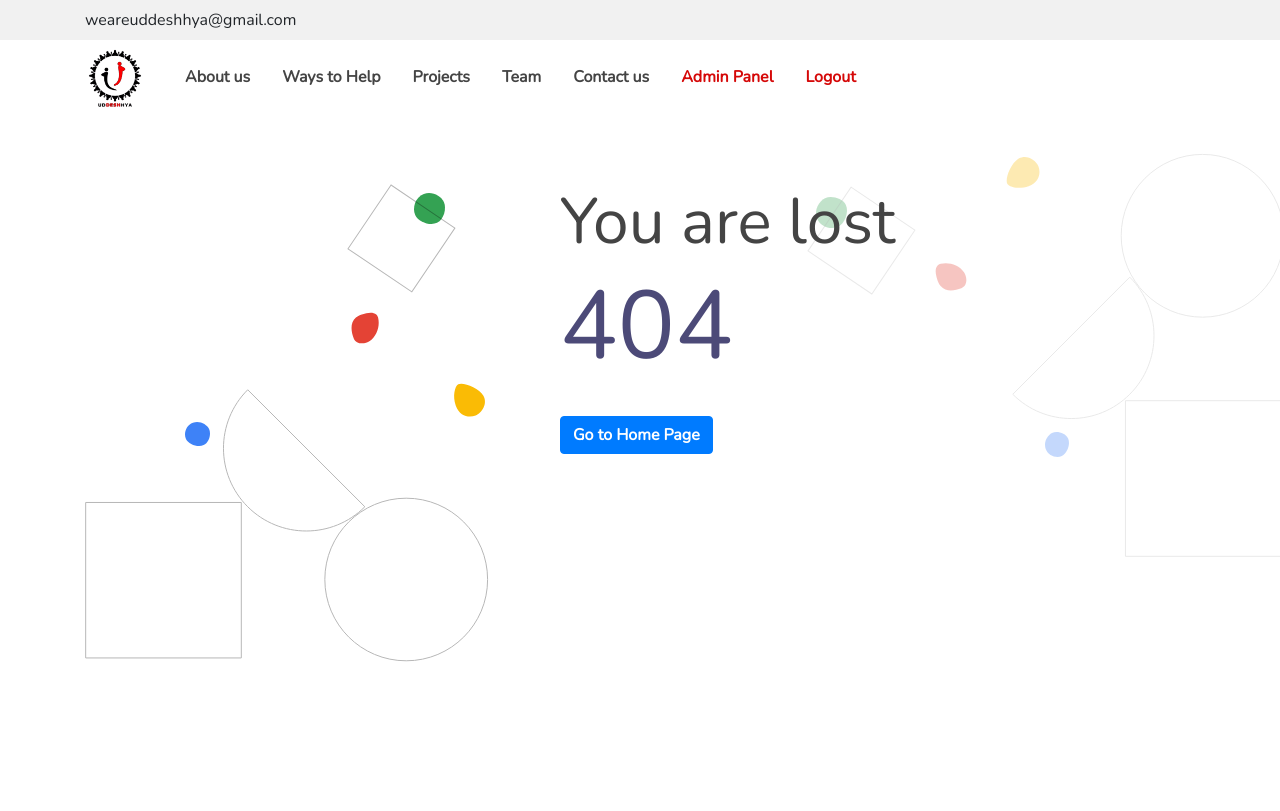
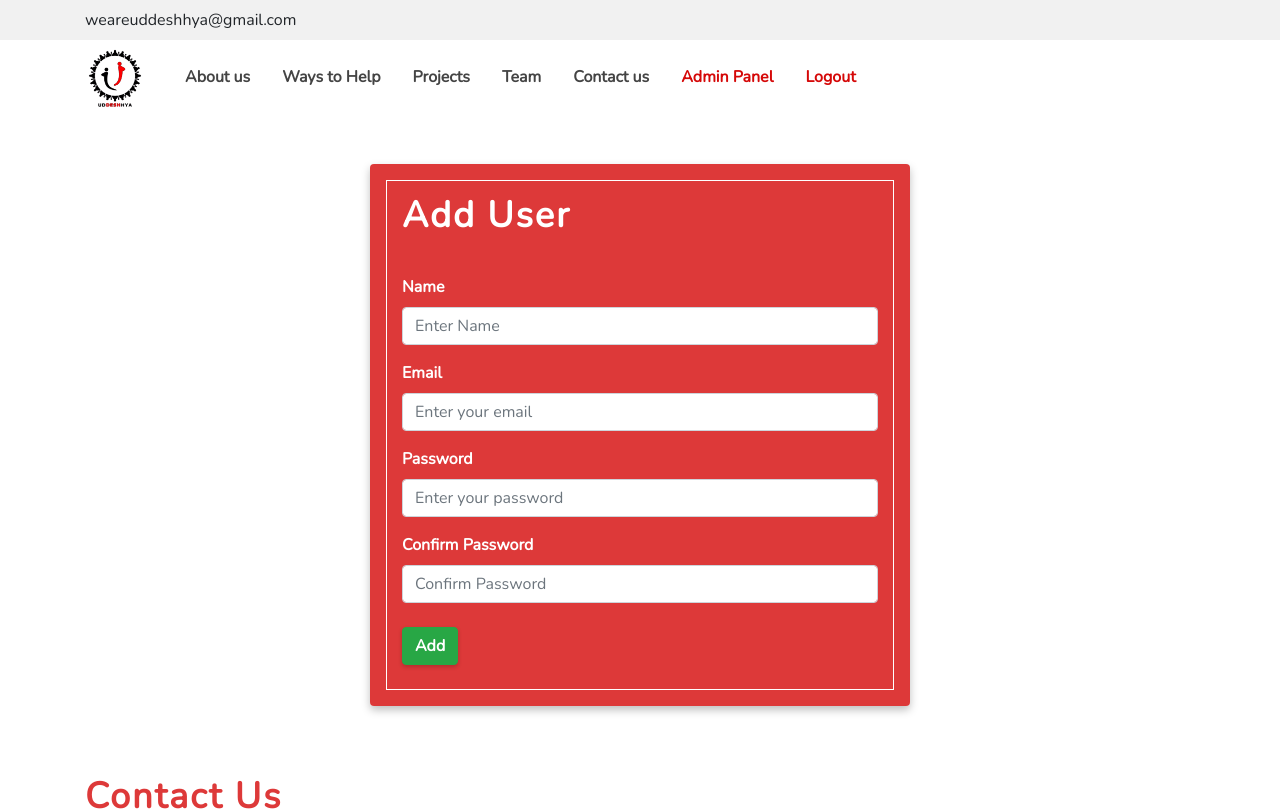
Before and after one commit to dsckiet/uddeshhya_frontend, a React (Create React App) app: page /add-user in a window 1280 px wide. Shown: the top 811 px of the page. Built offline with nearby package versions, Linux system fonts and the light colour scheme; sample sign-in values are in the browser's storage.

Commit message:
added add user page

```diff
--- a/src/App.js
+++ b/src/App.js
@@ -29,6 +29,7 @@ import ManageProjects from "./components/Admin/Projects/ManageProjects";
 import Teams from "./components/Admin/Teams/Teams";
 import MoneyDonations from "./components/Admin/Money Donations/MoneyDonations";
 import Applications from "./components/Admin/Volunteer Applications/Applications";
+import AddUser from "./components/Admin/Auth/Users/AddUser";
 
 const App = () => {
   return (
@@ -102,6 +103,12 @@ const App = () => {
           path="/money-donations"
           component={MoneyDonations}
         />
+        <ProtectedRoute
+          userRole={["admin"]}
+          exact
+          path="/add-user"
+          component={AddUser}
+        />
         <Route path="/unauthorized" component={UnAuth} />
         <Route path="*" component={NotFound} />
       </Switch>
--- /dev/null
+++ b/src/components/Admin/Auth/Users/AddUser.js
@@ -0,0 +1,154 @@
+import React, { useState, useContext } from "react";
+import { AuthContext } from "../../../../contexts/AuthProvider";
+import useInputState from "../../../../hooks/useInputState";
+import * as apiService from "../../../../utils/Services";
+
+const AddUser = ({ history }) => {
+  const Auth = useContext(AuthContext);
+
+  const [isLoading, setIsLoading] = useState(false);
+  const [name, handleNameChange] = useInputState("");
+  const [email, handleEmailChange] = useInputState("");
+  const [password, handlePasswordChange] = useInputState("");
+  const [confirmPassword, handleConfirmPasswordChange] = useInputState("");
+  const [message, setMessage] = useState("");
+
+  const handleSubmit = async e => {
+    e.preventDefault();
+    if (confirmPassword !== password) {
+      alert("Password does not match");
+    } else {
+      setIsLoading(true);
+      let body = {
+        name,
+        email,
+        password
+      };
+      try {
+        const response = await apiService.addUsers(body, {
+          headers: {
+            "x-auth-token": Auth.token
+          }
+        });
+        setMessage(response.data.message);
+        if (response.data.message === "success") {
+          history.push("/manage-users");
+        }
+        window.scrollTo(0, 0);
+      } catch (err) {
+        console.log(err.response.data.message);
+        setIsLoading(false);
+        setMessage(err.response.data.message);
+      }
+    }
+  };
+  return (
+    <div className="container">
+      <div className="row">
+        <div className="col-lg-6 mx-auto">
+          <div className="card mt-5">
+            <div className="main-box">
+              <form onSubmit={handleSubmit}>
+                <div className="container">
+                  <div className="row">
+                    <div className="col-12 abtmain mt-2">
+                      <p style={{ color: "#fff" }}>Add User</p>
+                    </div>
+                    <div className="col-lg-12 mt-3">
+                      <label>Name</label>
+                      <input
+                        type="text"
+                        name="name"
+                        onChange={handleNameChange}
+                        className="form-control"
+                        placeholder="Enter Name"
+                        required
+                      />
+                    </div>
+                    <div className="col-lg-12 mt-3">
+                      <label>Email</label>
+                      <input
+                        type="email"
+                        name="email"
+                        onChange={handleEmailChange}
+                        className="form-control"
+                        placeholder="Enter your email"
+                        required
+                      />
+                    </div>
+
+                    <div className="col-lg-12 mt-3">
+                      <label>Password</label>
+                      <input
+                        type="password"
+                        name="password"
+                        onChange={handlePasswordChange}
+                        className="form-control"
+                        placeholder="Enter your password"
+                        required
+                      />
+                    </div>
+                    <div className="col-lg-12 mt-3">
+                      <label>Confirm Password</label>
+                      <input
+                        type="password"
+                        name="password"
+                        onChange={handleConfirmPasswordChange}
+                        className="form-control"
+                        placeholder="Confirm Password"
+                        required
+                      />
+                    </div>
+
+                    <div
+                      className="col-lg-12 mt-4 mb-4"
+                      style={{ display: "flex" }}
+                    >
+                      <button
+                        type="submit"
+                        className="btn btn-success"
+                        style={{ boxShadow: "0 2px 4px rgba(0,0,0,0.2)" }}
+                      >
+                        Add
+                      </button>
+
+                      {isLoading ? (
+                        <div
+                          className="ld ld-ring ld-spin"
+                          style={{
+                            marginLeft: 8,
+                            alignSelf: "center",
+                            width: "1.3em",
+                            height: "1.3em"
+                          }}
+                        />
+                      ) : null}
+                      {/* {state.isLoading ? (
+                      <div
+                        className="ld ld-ring ld-spin"
+                        style={{
+                          marginLeft: 8,
+                          alignSelf: "center",
+                          width: "1.3em",
+                          height: "1.3em"
+                        }}
+                      />
+                    ) : (
+                      state.message
+                    )} */}
+                      <div className="col-lg-12">
+                        <h6>{message}</h6>
+                      </div>
+                    </div>
+                  </div>
+                </div>
+              </form>
+            </div>
+          </div>
+        </div>
+      </div>
+    </div>
+  );
+};
+
+export default AddUser;
--- a/src/components/Admin/Auth/Users/Users.js
+++ b/src/components/Admin/Auth/Users/Users.js
@@ -1,7 +1,138 @@
-import React from "react";
+import React, { useState, useEffect, useContext } from "react";
+import { Link } from "react-router-dom";
+import { AuthContext } from "../../../../contexts/AuthProvider";
+import * as apiService from "../../../../utils/Services";
+import Modal from "react-responsive-modal";
 
 const Users = () => {
-  return <div>Users</div>;
+  const Auth = useContext(AuthContext);
+
+  const [users, setUsers] = useState([]);
+  const [show, setShow] = useState(false);
+  const [current, setCurrent] = useState(-1);
+
+  const showModal = i => {
+    setShow(true);
+  };
+
+  const hideModal = () => {
+    window.scrollTo(0, 0);
+    setShow(false);
+  };
+
+  useEffect(() => {
+    const getDonorsList = async () => {
+      try {
+        const response = await apiService.getUsers({
+          headers: {
+            "x-auth-token": Auth.token
+          }
+        });
+        setUsers(response.users);
+      } catch (err) {
+        console.log(err.response.data.message);
+      }
+    };
+    getDonorsList();
+  }, [Auth]);
+
+  return (
+    <>
+      <Modal open={show} onClose={hideModal} center>
+        <div className="row">
+          <div className="col-lg-12">
+            <h2>Donor Details</h2>
+            {users.length > 0 ? (
+              current >= 0 ? (
+                <>
+                  <div>
+                    <span style={{ color: "gray", fontSize: "14px" }}>
+                      Address:{" "}
+                    </span>
+
+                    {users[current].address}
+                  </div>
+                  <div>
+                    <span style={{ color: "gray", fontSize: "14px" }}>
+                      Phone:{" "}
+                    </span>
+                    {users[current].phone}
+                  </div>
+                  <div>
+                    <span style={{ color: "gray", fontSize: "14px" }}>
+                      Email:{" "}
+                    </span>
+                    {users[current].email}
+                  </div>
+                </>
+              ) : null
+            ) : null}
+          </div>
+        </div>
+      </Modal>
+      <div className="container mt-4">
+        <div className="row">
+          <div className="col-lg-12 mt-4 mb-4 abtmain">
+            <p>
+              <Link to="/admin"> Dashboard</Link> > Users
+            </p>
+          </div>
+        </div>
+        <div className="row">
+          <div className="col-lg-12">
+            <Link to="/add-user" className="btn btn-success mb-2">
+              Add User
+            </Link>
+          </div>
+        </div>
+
+        <div className="row">
+          <div className="col-lg-12">
+            <table className="table table-striped table-responsive">
+              <thead className="table-danger">
+                <tr>
+                  <th scope="col">#</th>
+                  <th scope="col">Name</th>
+                  <th scope="col">Blood Group</th>
+                  <th scope="col">Has Donated</th>
+                  <th scope="col">More Details</th>
+                </tr>
+              </thead>
+              <tbody>
+                {users.length !== 0 ? (
+                  users.map((user, i) => {
+                    return (
+                      <tr key={i}>
+                        <th scope="row">{i}</th>
+                        <td>{user.name}</td>
+                        <td>{user.bloodGroup}</td>
+                        <td>{user.hasDonated ? "Yes" : "No"}</td>
+                        <td>
+                          <button
+                            className="btn btn-sm"
+                            onClick={() => {
+                              setCurrent(i);
+                              showModal(i);
+                            }}
+                          >
+                            More
+                          </button>
+                        </td>
+                      </tr>
+                    );
+                  })
+                ) : (
+                  <>
+                    <h3 className="mt-2">No users found</h3>
+                  </>
+                )}
+              </tbody>
+            </table>
+          </div>
+        </div>
+      </div>
+    </>
+  );
 };
 
 export default Users;
--- a/src/utils/Services.js
+++ b/src/utils/Services.js
@@ -13,7 +13,9 @@ import {
   getDonorsListAPI,
   getBloodRequestsListAPI,
   volunteerApplicationsAPI,
-  moneyDonationsAPI
+  moneyDonationsAPI,
+  getUsersAPI,
+  addUsersAPI
 } from "./api";
 
 export const getIndexData = () => axios.get(indexAPI).then(res => res.data);
@@ -41,3 +43,7 @@ export const volunteerApplications = headers =>
   axios.get(volunteerApplicationsAPI, headers).then(res => res.data);
 export const moneyDonations = headers =>
   axios.get(moneyDonationsAPI, headers).then(res => res.data);
+export const getUsers = headers =>
+  axios.get(getUsersAPI, headers).then(res => res.data);
+export const addUsers = (data, headers) =>
+  axios.post(addUsersAPI, data, headers).then(res => res);
--- a/src/utils/api.js
+++ b/src/utils/api.js
@@ -16,3 +16,5 @@ export const getDonorsListAPI = `${apiURL}/admin/bloodDonors`; //POST with auth
 export const getBloodRequestsListAPI = `${apiURL}/admin/bloodRequests`; //GET with auth
 export const volunteerApplicationsAPI = `${apiURL}/admin/volunteers`; //GET with auth
 export const moneyDonationsAPI = `${apiURL}/admin/donations`; //GET with auth
+export const getUsersAPI = `${apiURL}/users`; //GET with auth
+export const addUsersAPI = `${apiURL}/users/add`; //POST with auth
```
